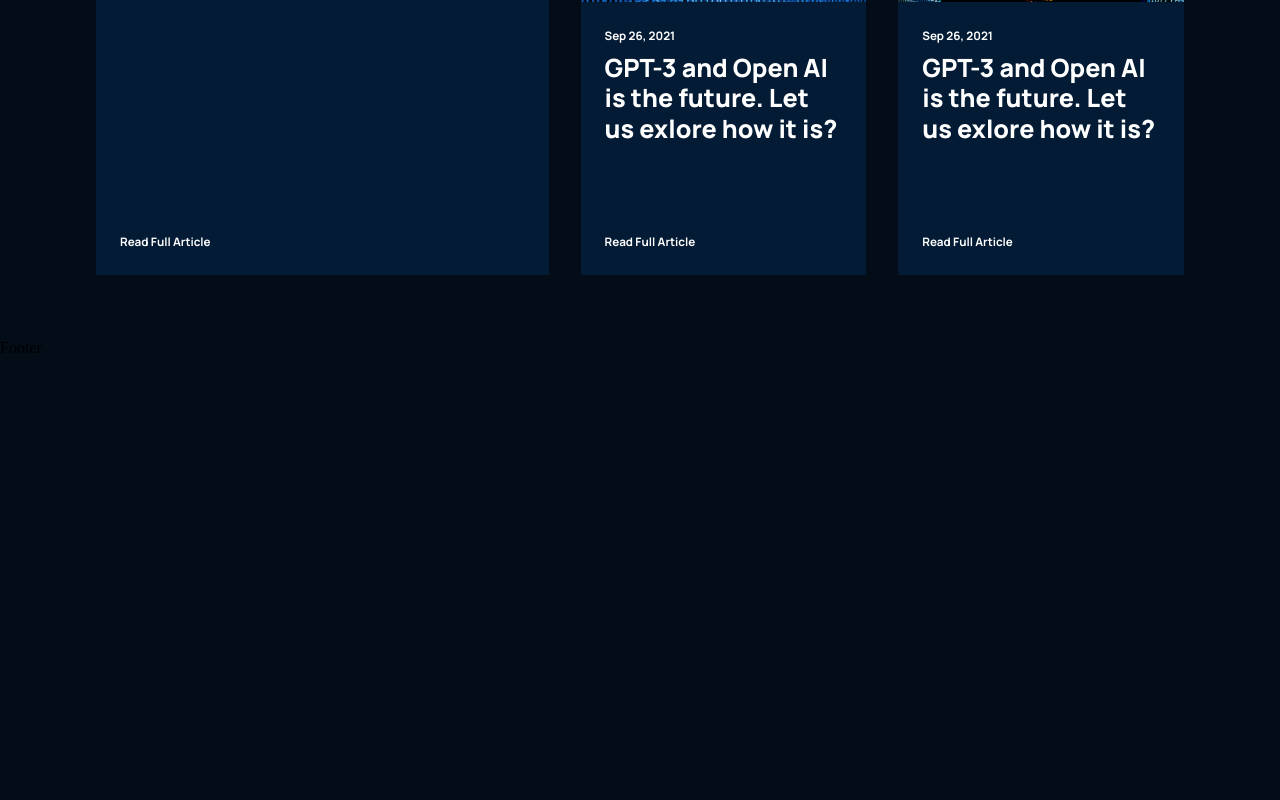
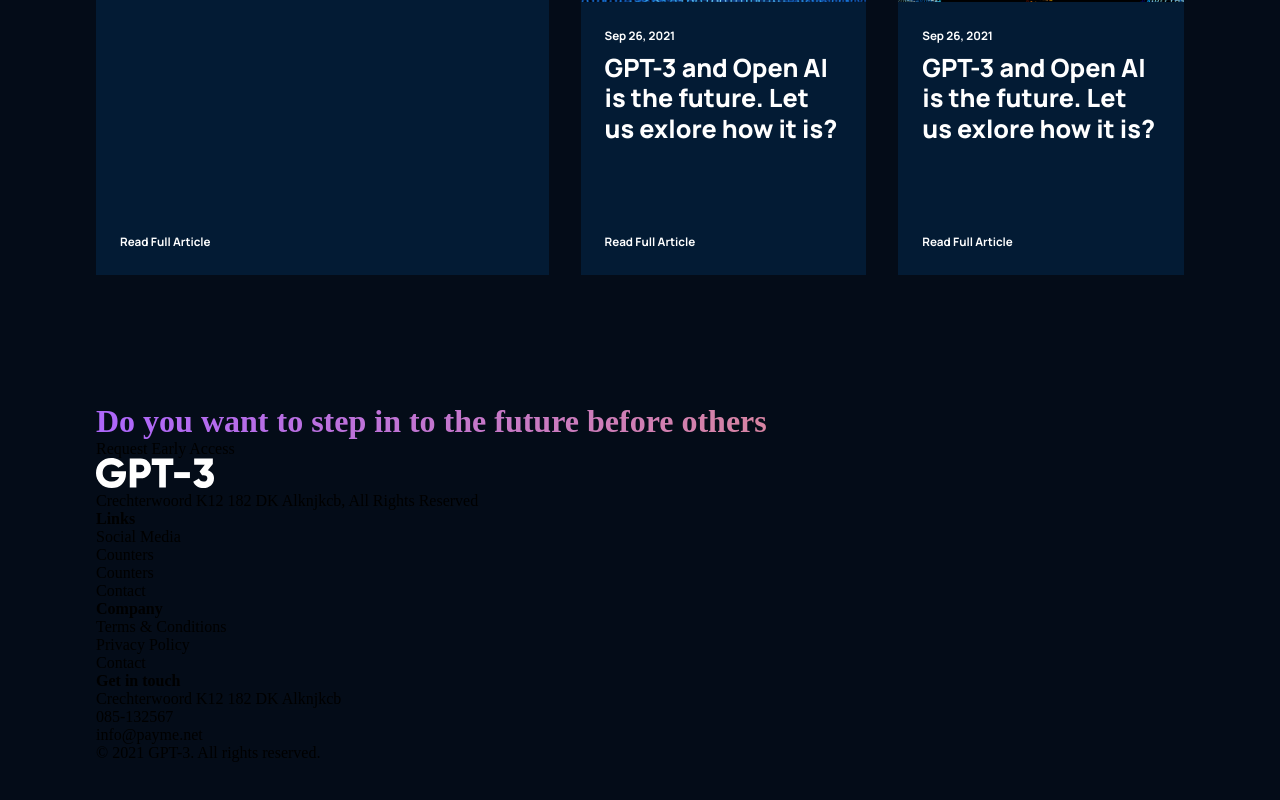
Before and after one commit to Gjorgjioska/NewGPT-3Project, a React (Create React App) app: page / in a window 1280 px wide. Shown: the part 3913-4713 px from the top of the page. Before the commit the page ends 4270 px from the top, so only its background shows below. Built offline with nearby package versions, Linux system fonts and the light colour scheme.

Commit message:
Working on the footer

```diff
--- a/src/containers/blog/blog.css
+++ b/src/containers/blog/blog.css
@@ -52,3 +52,24 @@
     height: 25%;
   }
 }
+@media screen and (max-width: 700px) {
+  .gpt3__blog-container_groupB {
+    grid-template-columns: repeat(1, 1fr);
+  }
+
+  .gpt3__blog-container_groupA .gpt3__blog-container_article {
+    width: 100%;
+  }
+
+  .gpt3__blog-heading h1 {
+    font-size: 46px;
+    line-height: 52px;
+  }
+}
+
+@media screen and (max-width: 550px) {
+  .gpt3__blog-heading h1 {
+    font-size: 34px;
+    line-height: 42px;
+  }
+}
--- a/src/containers/footer/Footer.jsx
+++ b/src/containers/footer/Footer.jsx
@@ -1,8 +1,48 @@
 import React from "react";
 import "./footer.css";
+import gpt3Logo from "../../assets/logo.svg";
 
 const Footer = () => {
-  return <div>Footer</div>;
+  return (
+    <div className="gpt3__footer section__padding">
+      <div className="gpt3__footer-heading">
+        <h1 className="gradient__text">
+          Do you want to step in to the future before others
+        </h1>
+        <div className="gpt3__footer-btn">
+          <p>Request Early Access</p>
+        </div>
+      </div>
+      <div className="gpt3__footer-links">
+        <div className="gpt3__footer-links_logo">
+          <img src={gpt3Logo} alt="logo" />
+          <p>Crechterwoord K12 182 DK Alknjkcb, All Rights Reserved</p>
+        </div>
+        <div className="gpt3__footer-links_div">
+          <h4>Links</h4>
+          <p>Social Media</p>
+          <p>Counters</p>
+          <p>Counters</p>
+          <p>Contact</p>
+        </div>
+        <div className="gpt3__footer-links_div">
+          <h4>Company</h4>
+          <p>Terms & Conditions </p>
+          <p>Privacy Policy</p>
+          <p>Contact</p>
+        </div>
+        <div clasGet in touchsName="gpt3__footer-links_div">
+          <h4>Get in touch</h4>
+          <p>Crechterwoord K12 182 DK Alknjkcb </p>
+          <p>085-132567</p>
+          <p>info@payme.net</p>
+        </div>
+        <div className="gpt3__footer-copyright">
+          <p>© 2021 GPT-3. All rights reserved.</p>
+        </div>
+      </div>
+    </div>
+  );
 };
 
 export default Footer;
```
